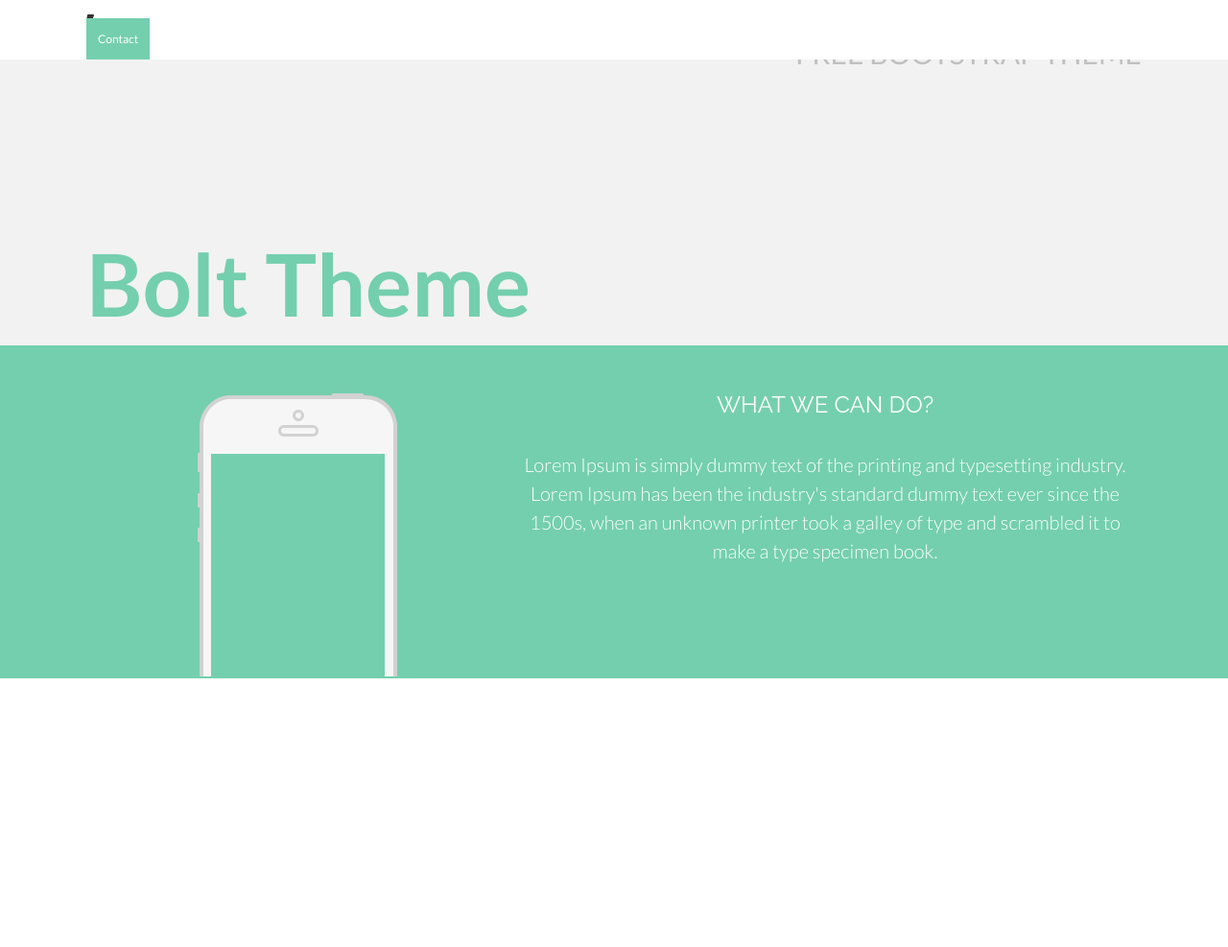
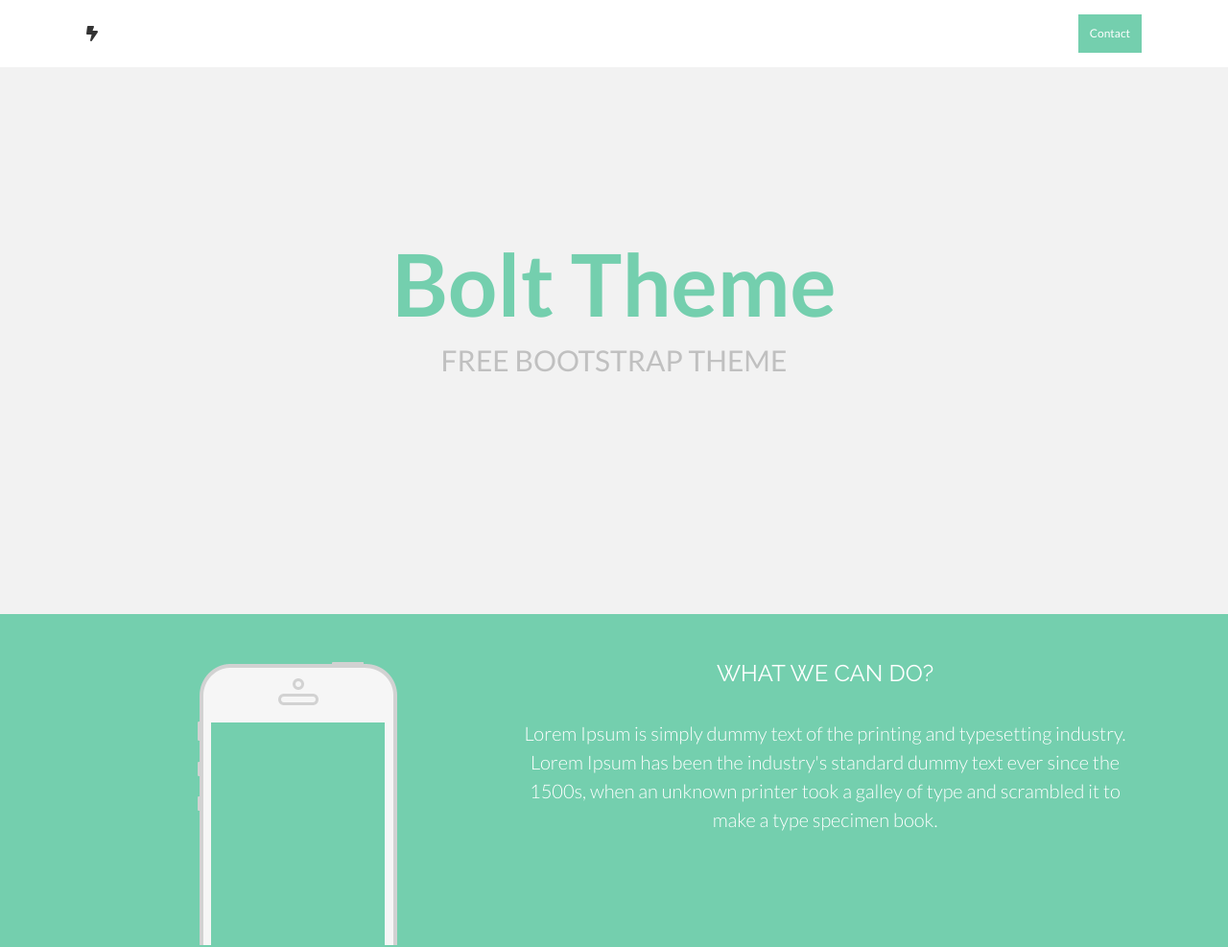
Before and after one commit to hikaru0947/Bolt-curriculum, a plain HTML site: page index.html in a window 1280 px wide. Shown: the whole page at 96% size. Before the commit the page ends 800 px from the top, so only its background shows below. Drawn offline with Linux system fonts and the light colour scheme.

Commit message:
[update]Bolt課題 Step1 innerとmain-inneクラスのレイアウト修正

```diff
--- a/css/style.css
+++ b/css/style.css
@@ -19,6 +19,9 @@ body {
 .inner {
   width: 1100px;
   margin: 0 auto;
+}
+
+.flex {
   display: flex;
   justify-content: space-between;
   align-items: center;
@@ -47,9 +50,9 @@ body {
   text-align: center;
 }
 
-.main-title {
+.main-inner {
+  padding: 250px 0;
   text-align: center;
-  margin: 0 auto;
 }
 
 .main-sample__title {
@@ -57,13 +60,11 @@ body {
   font-weight: 700;
   color: #74cfae;
   margin-bottom: 20px;
-  padding-top: 250px;
 }
 
 .main-sample__subtitle {
   font-size: 30px;
   color: #c0c0c0;
-  padding-bottom: 250px;
 }
 
 .section {
```
